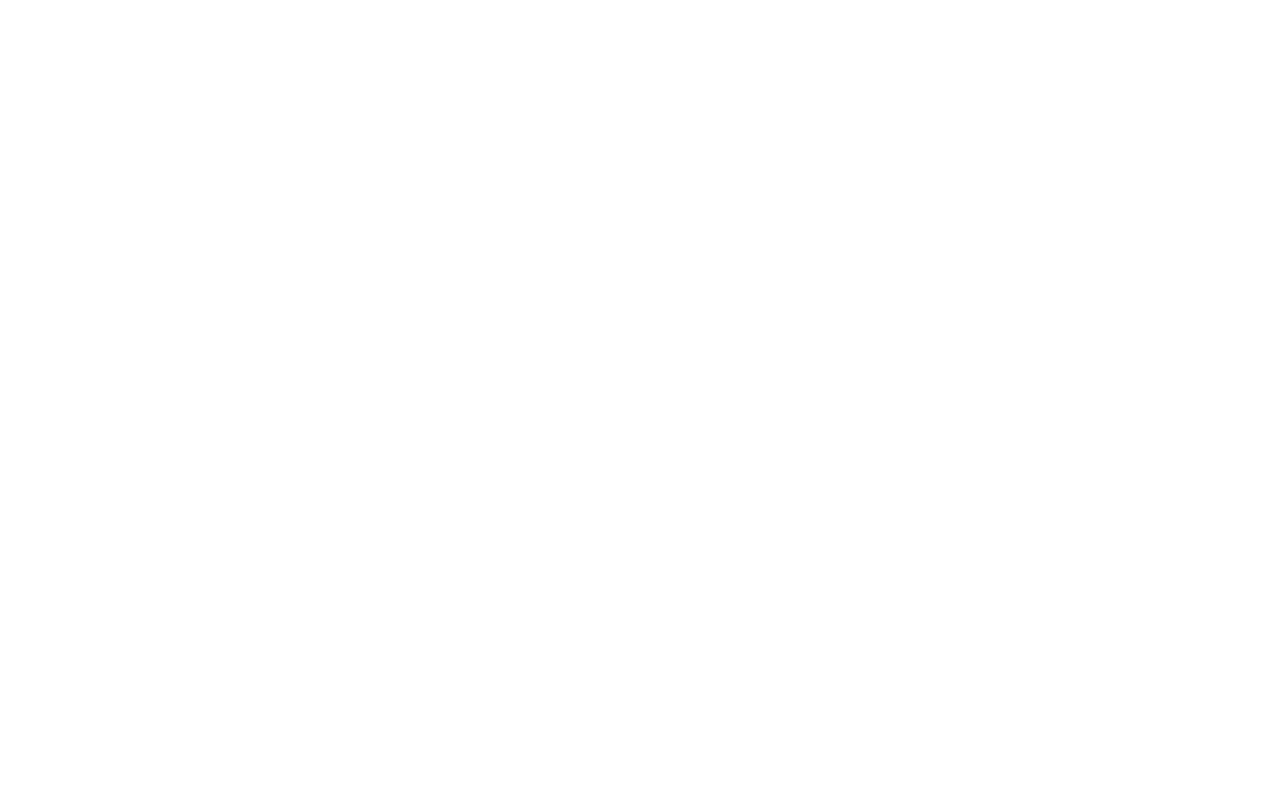
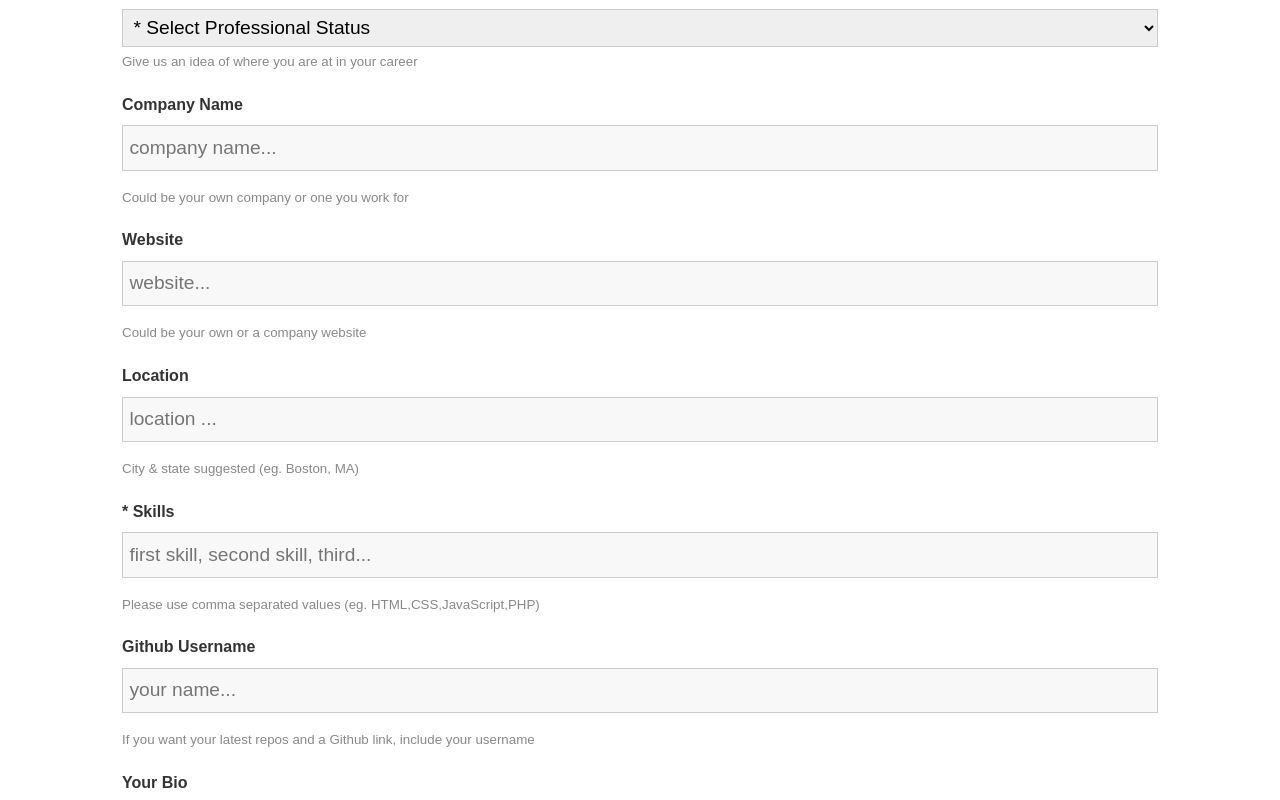
Before and after one commit to BassamHager/social-refactor, a React (Create React App) app in the folder client/: page /create-profile in a window 1280 px wide. Shown: the part 260-1060 px from the top of the page. Before the commit the page ends 896 px from the top, so only its background shows below. Built offline with nearby package versions, Linux system fonts and the light colour scheme.

Commit message:
added: CreateProfile.jsx, did: basic setup to creadating Input Valdators-hook jsx files & App.js file accordingly

```diff
--- a/client/src/App.js
+++ b/client/src/App.js
@@ -6,6 +6,7 @@
 import Profile from "./components/layout/pages/Profile";
 import Dashboard from "./components/layout/pages/Dashboard";
 import Auth from "./components/layout/pages/Auth";
+import CreateProfile from "./components/layout/pages/CreateProfile";
 // parts
 import Navbar from "./components/layout/parts/landing-parts/Navbar";
 // customized
@@ -50,6 +51,7 @@
                 <Route exact path="/auth" component={Auth} />
                 <Route exact path="/dashboard" component={Dashboard} />
                 <Route exact path="/profile" component={Profile} />
+                <Route exact path="/create-profile" component={CreateProfile} />
                 {/* <Redirect to="auth" /> */}
               </Switch>
             </section>
--- a/client/src/components/customized/formElement/Input.jsx
+++ b/client/src/components/customized/formElement/Input.jsx
@@ -38,6 +38,7 @@
   }, [id, value, isValid, onInput]);
 
   const changeHandler = (e) => {
+    console.log(e.target.value);
     dispatch({
       type: "CHANGE",
       val: e.target.value,
@@ -60,7 +61,6 @@
         onChange={changeHandler}
         onBlur={touchHandler}
         value={value}
-        required
       />
     ) : (
       <textarea
@@ -68,6 +68,7 @@
         rows={props.rows || 3}
         onChange={changeHandler}
         onBlur={touchHandler}
+        placeholder={props.placeholder}
         value={value}
       />
     );
--- a/client/src/components/customized/hooks/Validators-hook.jsx
+++ b/client/src/components/customized/hooks/Validators-hook.jsx
@@ -27,6 +27,9 @@
 
 export const validate = (value, validators) => {
   let isValid = true;
+  if (validators === undefined || validators.length === 0) {
+    return true;
+  }
   for (const validator of validators) {
     if (validator.type === VALIDATOR_TYPE_REQUIRE) {
       isValid = isValid && value.trim().length > 0;
--- /dev/null
+++ b/client/src/components/layout/pages/CreateProfile.jsx
@@ -0,0 +1,278 @@
+import React, { Fragment, useState } from "react";
+// hooks
+import { useForm } from "../../customized/hooks/Form-hook";
+import { VALIDATOR_REQUIRE } from "../../customized/hooks/Validators-hook";
+// formElements
+import Input from "../../customized/formElement/Input";
+import Button from "../../customized/formElement/Button";
+
+const CreateProfile = () => {
+  const [formState, inputHandler, setFormState] = useForm(
+    {
+      company: {
+        value: "",
+        isValid: true,
+      },
+      website: {
+        value: "",
+        isValid: true,
+      },
+      location: {
+        value: "",
+        isValid: true,
+      },
+      status: {
+        value: "",
+        isValid: true,
+      },
+      skills: {
+        value: "",
+        isValid: false,
+      },
+      githubusername: {
+        value: "",
+        isValid: true,
+      },
+      bio: {
+        value: "",
+        isValid: true,
+      },
+      twitter: {
+        value: "",
+        isValid: true,
+      },
+      facebook: {
+        value: "",
+        isValid: true,
+      },
+      linkedin: {
+        value: "",
+        isValid: true,
+      },
+      youtube: {
+        value: "",
+        isValid: true,
+      },
+      instagram: {
+        value: "",
+        isValid: true,
+      },
+    },
+    false
+  );
+  const [displaySocials, toggleDisplaySocials] = useState(false);
+
+  const {
+    company,
+    website,
+    location,
+    // status,
+    skills,
+    githubusername,
+    bio,
+    twitter,
+    facebook,
+    linkedin,
+    youtube,
+    instagram,
+  } = formState.inputs;
+
+  const authSubmitHandler = async (event) => {
+    event.preventDefault();
+    setFormState({}, skills.isValid);
+    console.log(skills.isValid);
+    console.log(formState);
+  };
+
+  return (
+    <Fragment>
+      <h1 className="large text-primary">Create Your Profile</h1>
+      <p className="lead">
+        <i className="fas fa-user"></i> Let's get some information to make your
+        profile stand out
+      </p>
+      <small>* = required field</small>
+      <form className="form" onSubmit={authSubmitHandler}>
+        <div className="form-group">
+          <select name="status">
+            <option value="0">* Select Professional Status</option>
+            <option value="Developer">Developer</option>
+            <option value="Junior Developer">Junior Developer</option>
+            <option value="Senior Developer">Senior Developer</option>
+            <option value="Manager">Manager</option>
+            <option value="Student or Learning">Student or Learning</option>
+            <option value="Instructor">Instructor or Teacher</option>
+            <option value="Intern">Intern</option>
+            <option value="Other">Other</option>
+          </select>
+          <small className="form-text">
+            Give us an idea of where you are at in your career
+          </small>
+        </div>
+
+        <div className="form-group">
+          <Input
+            element="input"
+            type="text"
+            id="company"
+            label="Company Name"
+            placeholder="company name..."
+            onInput={inputHandler}
+          />
+          <small className="form-text">
+            Could be your own company or one you work for
+          </small>
+        </div>
+
+        <div className="form-group">
+          <Input
+            element="input"
+            id="website"
+            type="text"
+            label="Website"
+            placeholder="website..."
+            onInput={inputHandler}
+          />
+          <small className="form-text">
+            Could be your own or a company website
+          </small>
+        </div>
+
+        <div className="form-group">
+          <Input
+            element="input"
+            id="location"
+            type="text"
+            label="Location"
+            placeholder="location ..."
+            onInput={inputHandler}
+          />
+          <small className="form-text">
+            City & state suggested (eg. Boston, MA)
+          </small>
+        </div>
+
+        <div className="form-group">
+          <Input
+            element="input"
+            id="skills"
+            type="text"
+            label="* Skills"
+            validators={[VALIDATOR_REQUIRE()]}
+            errorText="Please enter at least one skill! (separated by comas,,,)"
+            placeholder="first skill, second skill, third..."
+            onInput={inputHandler}
+          />
+          <small className="form-text">
+            Please use comma separated values (eg. HTML,CSS,JavaScript,PHP)
+          </small>
+        </div>
+
+        <div className="form-group">
+          <Input
+            element="input"
+            id="githubusername"
+            type="text"
+            label="Github Username"
+            placeholder="your name..."
+            onInput={inputHandler}
+          />
+          <small className="form-text">
+            If you want your latest repos and a Github link, include your
+            username
+          </small>
+        </div>
+
+        <div className="form-group">
+          <Input
+            element="textarea"
+            id="bio"
+            type="text"
+            label="Your Bio"
+            placeholder="your Bio..."
+            onInput={inputHandler}
+          />
+          <small className="form-text">Tell us a little about yourself</small>
+        </div>
+
+        <div className="my-2">
+          <Button onClick={() => toggleDisplaySocials(!displaySocials)}>
+            Add Social Network Links
+          </Button>
+          <span>Optional</span>
+        </div>
+
+        {displaySocials && (
+          <Fragment>
+            <div className="form-group social-input">
+              <i className="fab fa-twitter fa-2x"></i>
+              <Input
+                element="input"
+                id="twitter"
+                type="text"
+                label="Twitter URL"
+                placeholder="your Twitter URL..."
+                onInput={inputHandler}
+              />
+            </div>
+
+            <div className="form-group social-input">
+              <i className="fab fa-facebook fa-2x"></i>
+              <Input
+                element="input"
+                id="facebook"
+                type="text"
+                label="Facebook URL"
+                placeholder="your Facebook URL..."
+                onInput={inputHandler}
+              />
+            </div>
+
+            <div className="form-group social-input">
+              <i className="fab fa-youtube fa-2x"></i>
+              <Input
+                element="input"
+                id="youtube"
+                type="text"
+                label="Youtube URL"
+                placeholder="your Youtube URL..."
+                onInput={inputHandler}
+              />
+            </div>
+
+            <div className="form-group social-input">
+              <i className="fab fa-linkedin fa-2x"></i>
+              <Input
+                element="input"
+                id="linkedin"
+                type="text"
+                label="Linkedin URL"
+                placeholder="your Linkedin URL..."
+                onInput={inputHandler}
+              />
+            </div>
+
+            <div className="form-group social-input">
+              <i className="fab fa-instagram fa-2x"></i>
+              <Input
+                element="input"
+                id="instagram"
+                type="text"
+                label="Instagram URL"
+                placeholder="your Instagram URL..."
+                onInput={inputHandler}
+              />
+            </div>
+          </Fragment>
+        )}
+        <Button>Submit</Button>
+
+        <Button className="btn btn-light my-1" href="dashboard.html">
+          Go Back
+        </Button>
+      </form>
+    </Fragment>
+  );
+};
+
+export default CreateProfile;
```
